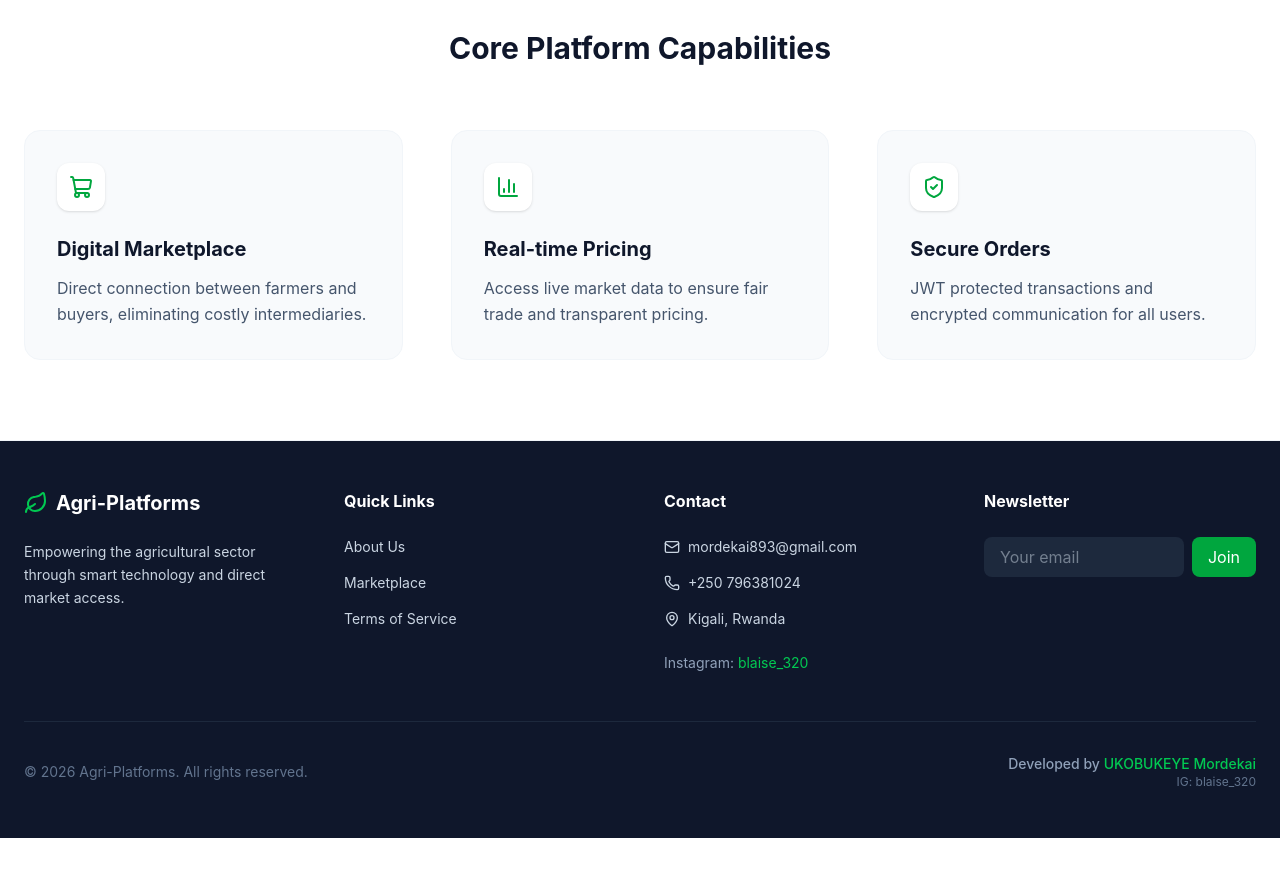
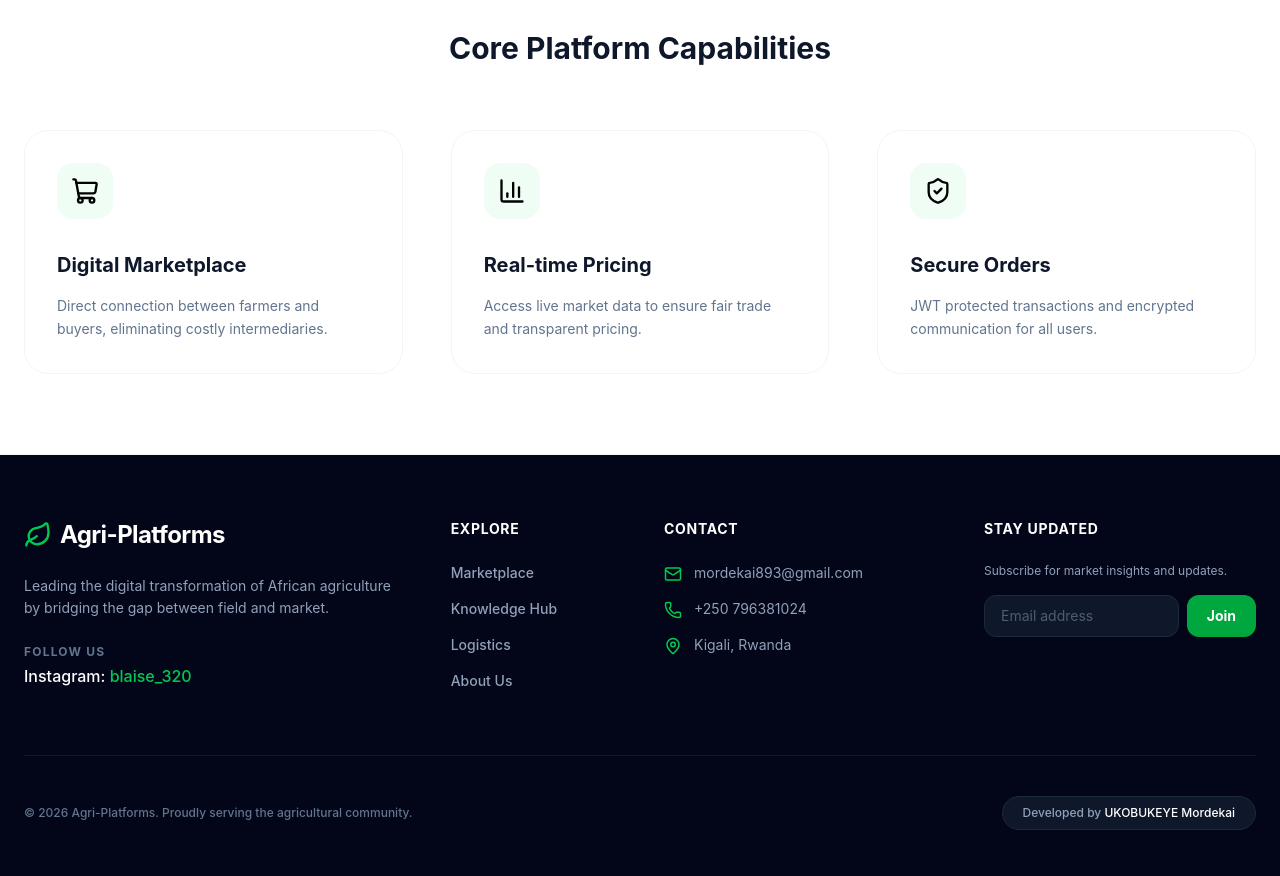
Before and after one commit to Mordekai32/my-agri-platform, a React (Vite) app: page / in a window 1280 px wide. Shown: the part 700-1576 px from the top of the page. Before the commit the page ends 1538 px from the top, so only its background shows below. Built offline with nearby package versions, Linux system fonts and the light colour scheme.

Commit message:
Update Agri.jsx

```diff
--- a/src/components/Agri.jsx
+++ b/src/components/Agri.jsx
@@ -42,7 +42,7 @@ const AgriPlatform = () => {
             </div>
           </div>
           <div className="md:w-1/2 mt-12 md:mt-0 flex justify-center">
-            <div className="relative w-full max-w-md aspect-square bg-green-100 rounded-3xl overflow-hidden shadow-2xl">
+            <div className="relative w-full max-w-md aspect-square bg-green-100 rounded-3xl overflow-hidden shadow-2xl border-8 border-white">
                <div className="absolute inset-0 flex items-center justify-center">
                   <Globe className="w-48 h-48 text-green-200" />
                </div>
@@ -76,64 +76,75 @@ const AgriPlatform = () => {
       </main>
 
       {/* Footer Section */}
-      <footer className="bg-slate-900 text-slate-300 py-12">
+      <footer className="bg-slate-950 text-slate-400 py-16">
         <div className="container mx-auto px-6">
-          <div className="grid grid-cols-1 md:grid-cols-4 gap-12 mb-12">
-            <div className="col-span-1 md:col-span-1">
+          <div className="grid grid-cols-1 md:grid-cols-12 gap-12 mb-16">
+            <div className="md:col-span-4">
               <div className="flex items-center gap-2 mb-6">
-                <Leaf className="text-green-500 w-6 h-6" />
-                <span className="text-xl font-bold text-white">Agri-Platforms</span>
+                <Leaf className="text-green-500 w-7 h-7" />
+                <span className="text-2xl font-bold text-white tracking-tight">Agri-Platforms</span>
               </div>
-              <p className="text-sm leading-relaxed">
-                Empowering the agricultural sector through smart technology and direct market access.
+              <p className="text-sm leading-relaxed max-w-sm mb-6">
+                Leading the digital transformation of African agriculture by bridging the gap between field and market.
               </p>
+              <div className="flex flex-col gap-1">
+                 <span className="text-xs uppercase tracking-widest text-slate-500 font-bold">Follow us</span>
+                 <p className="text-white font-medium">Instagram: <span className="text-green-500">blaise_320</span></p>
+              </div>
             </div>
 
-            <div>
-              <h4 className="text-white font-bold mb-6">Quick Links</h4>
-              <ul className="space-y-4 text-sm">
-                <li><a href="#" className="hover:text-green-500 transition-colors">About Us</a></li>
-                <li><a href="#" className="hover:text-green-500 transition-colors">Marketplace</a></li>
-                <li><a href="#" className="hover:text-green-500 transition-colors">Terms of Service</a></li>
+            <div className="md:col-span-2">
+              <h4 className="text-white font-bold mb-6 text-sm uppercase tracking-wider">Explore</h4>
+              <ul className="space-y-4 text-sm font-medium">
+                <li><a href="#" className="hover:text-green-400 transition-colors">Marketplace</a></li>
+                <li><a href="#" className="hover:text-green-400 transition-colors">Knowledge Hub</a></li>
+                <li><a href="#" className="hover:text-green-400 transition-colors">Logistics</a></li>
+                <li><a href="#" className="hover:text-green-400 transition-colors">About Us</a></li>
               </ul>
             </div>
 
-            <div>
-              <h4 className="text-white font-bold mb-6">Contact</h4>
+            <div className="md:col-span-3">
+              <h4 className="text-white font-bold mb-6 text-sm uppercase tracking-wider">Contact</h4>
               <ul className="space-y-4 text-sm">
-                <li className="flex items-center gap-2"><Mail size={16} /> mordekai893@gmail.com</li>
-                <li className="flex items-center gap-2"><Phone size={16} /> +250 796381024</li>
-                <li className="flex items-center gap-2"><MapPin size={16} /> Kigali, Rwanda</li>
-                {/* Added Instagram as text here */}
-                <li className="text-slate-400 pt-2">Instagram: <span className="text-green-500">blaise_320</span></li>
+                <li className="flex items-start gap-3">
+                  <Mail size={18} className="text-green-500 mt-0.5" />
+                  <span>mordekai893@gmail.com</span>
+                </li>
+                <li className="flex items-start gap-3">
+                  <Phone size={18} className="text-green-500 mt-0.5" />
+                  <span>+250 796381024</span>
+                </li>
+                <li className="flex items-start gap-3">
+                  <MapPin size={18} className="text-green-500 mt-0.5" />
+                  <span>Kigali, Rwanda</span>
+                </li>
               </ul>
             </div>
 
-            <div>
-              <h4 className="text-white font-bold mb-6">Newsletter</h4>
+            <div className="md:col-span-3">
+              <h4 className="text-white font-bold mb-6 text-sm uppercase tracking-wider">Stay Updated</h4>
+              <p className="text-xs mb-4">Subscribe for market insights and updates.</p>
               <div className="flex gap-2">
                 <input
                   type="email"
-                  placeholder="Your email"
-                  className="bg-slate-800 border-none rounded-lg px-4 py-2 w-full focus:ring-2 focus:ring-green-500"
+                  placeholder="Email address"
+                  className="bg-slate-900 border border-slate-800 rounded-xl px-4 py-2.5 w-full focus:ring-2 focus:ring-green-500 outline-none transition-all text-sm"
                 />
-                <button className="bg-green-600 text-white px-4 py-2 rounded-lg hover:bg-green-700 transition-all">
+                <button className="bg-green-600 text-white px-5 py-2.5 rounded-xl hover:bg-green-500 font-bold transition-all text-sm">
                   Join
                 </button>
               </div>
             </div>
           </div>
 
-          <div className="border-t border-slate-800 pt-8 flex flex-col md:flex-row justify-between items-center gap-4">
-            <p className="text-sm text-slate-500">
-              © {new Date().getFullYear()} Agri-Platforms. All rights reserved.
-            </p>
-            <div className="flex flex-col items-center md:items-end">
-              <p className="text-sm font-medium text-slate-400">
-                Developed by <span className="text-green-500">UKOBUKEYE Mordekai</span>
+          <div className="border-t border-slate-900 pt-10 flex flex-col md:flex-row justify-between items-center gap-6">
+            <div className="text-xs text-slate-500 font-medium">
+              © {new Date().getFullYear()} Agri-Platforms. Proudly serving the agricultural community.
+            </div>
+            <div className="px-5 py-2 bg-slate-900 rounded-full border border-slate-800">
+              <p className="text-xs font-medium text-slate-400">
+                Developed by <span className="text-white">UKOBUKEYE Mordekai</span>
               </p>
-              {/* Also added to the attribution section for clarity */}
-              <p className="text-xs text-slate-500">IG: blaise_320</p>
             </div>
           </div>
         </div>
@@ -143,12 +154,12 @@ const AgriPlatform = () => {
 };
 
 const FeatureCard = ({ icon, title, desc }) => (
-  <div className="p-8 rounded-2xl bg-slate-50 hover:shadow-xl transition-shadow border border-slate-100">
-    <div className="bg-white w-12 h-12 rounded-xl flex items-center justify-center shadow-sm mb-6">
-      {icon}
+  <div className="p-8 rounded-3xl bg-white hover:shadow-2xl hover:-translate-y-1 transition-all duration-300 border border-slate-100 group">
+    <div className="bg-green-50 w-14 h-14 rounded-2xl flex items-center justify-center mb-8 group-hover:bg-green-600 group-hover:text-white transition-colors duration-300">
+      {React.cloneElement(icon, { className: "w-7 h-7" })}
     </div>
-    <h3 className="text-xl font-bold text-slate-900 mb-3">{title}</h3>
-    <p className="text-slate-600 leading-relaxed">{desc}</p>
+    <h3 className="text-xl font-bold text-slate-900 mb-4">{title}</h3>
+    <p className="text-slate-500 leading-relaxed text-sm">{desc}</p>
   </div>
 );
 
```
